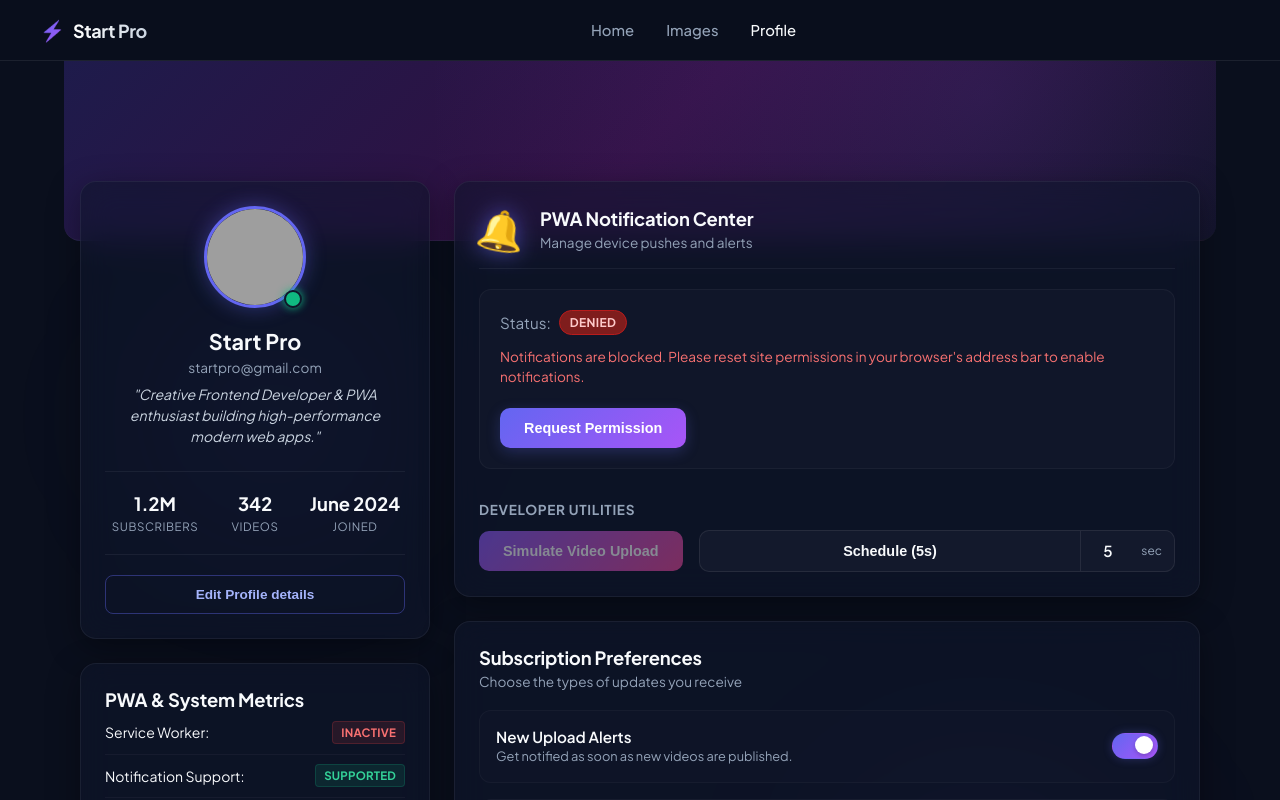
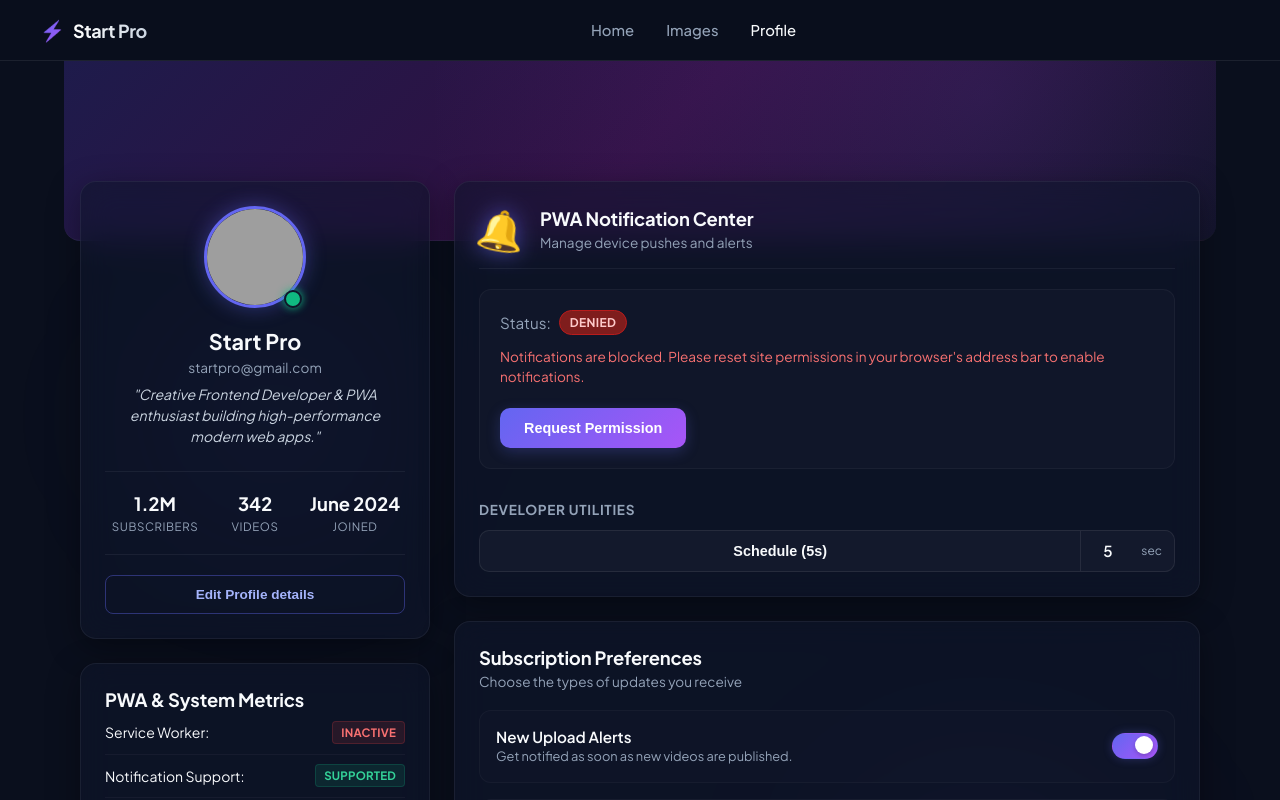
Before and after one commit to huevangxp/pwa-101, a Nuxt app: page /profile in a window 1280 px wide. Shown: the top 800 px of the page. Built offline with nearby package versions, Linux system fonts and the light colour scheme; grey boxes are pictures that could not be loaded.

Commit message:
commit Mon 06/01/2026  9:57:08.11

```diff
--- a/pages/profile.vue
+++ b/pages/profile.vue
@@ -461,18 +461,6 @@ const togglePref = (key) => {
           <div class="quick-notif-actions">
             <h4 class="section-title">Developer Utilities</h4>
             <div class="button-row">
-              <button
-                class="btn btn-primary btn-glow-purple"
-                :disabled="permissionStatus !== 'granted'"
-                @click="
-                  sendPwaNotification(
-                    'Huevangxp Uploaded a Video',
-                    'Nuxt 3 PWA Masterclass: Building offline apps with Workbox. Watch now!',
-                  )
-                "
-              >
-                Simulate Video Upload
-              </button>
 
               <div class="scheduler-box">
                 <button
```
